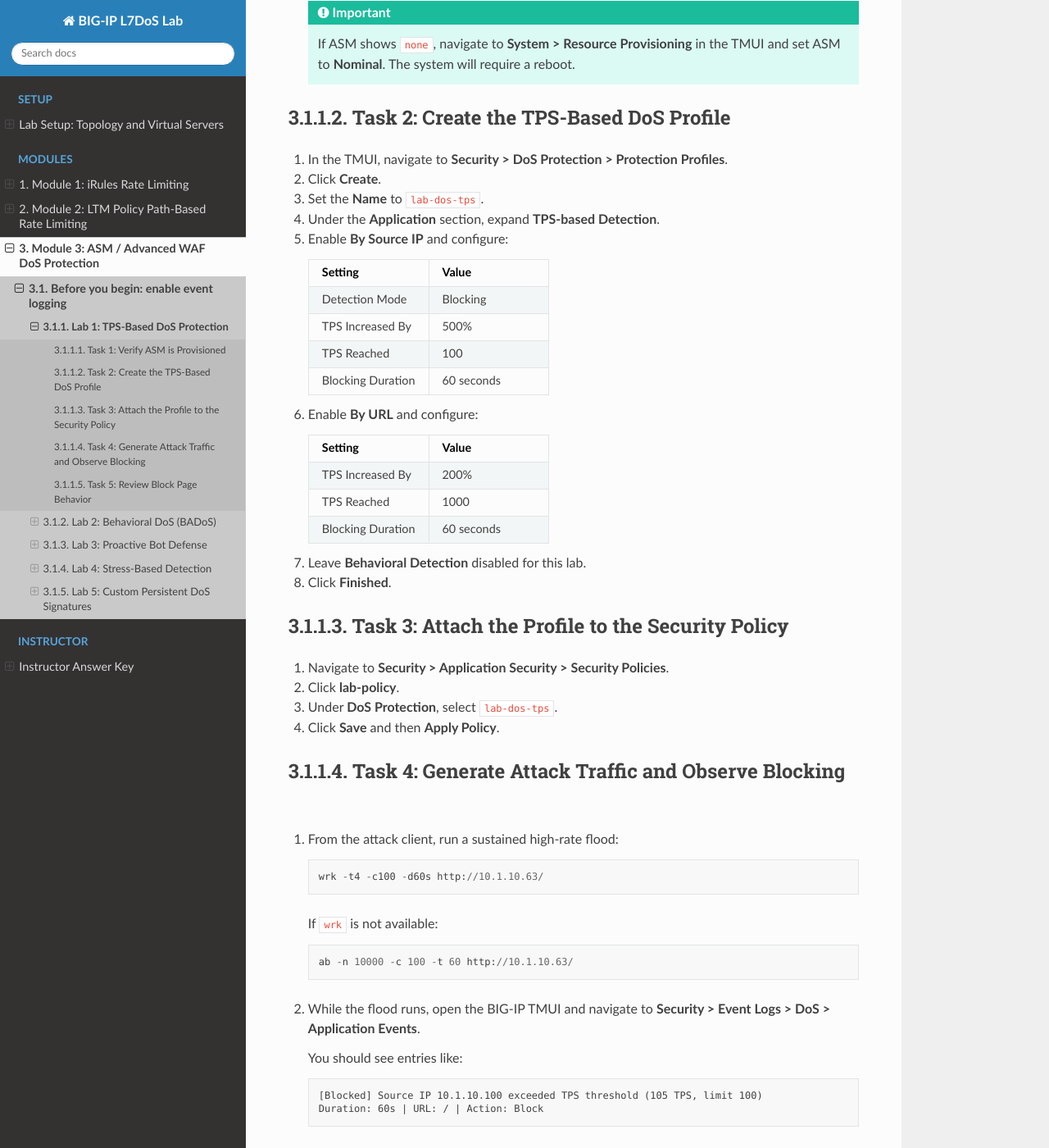
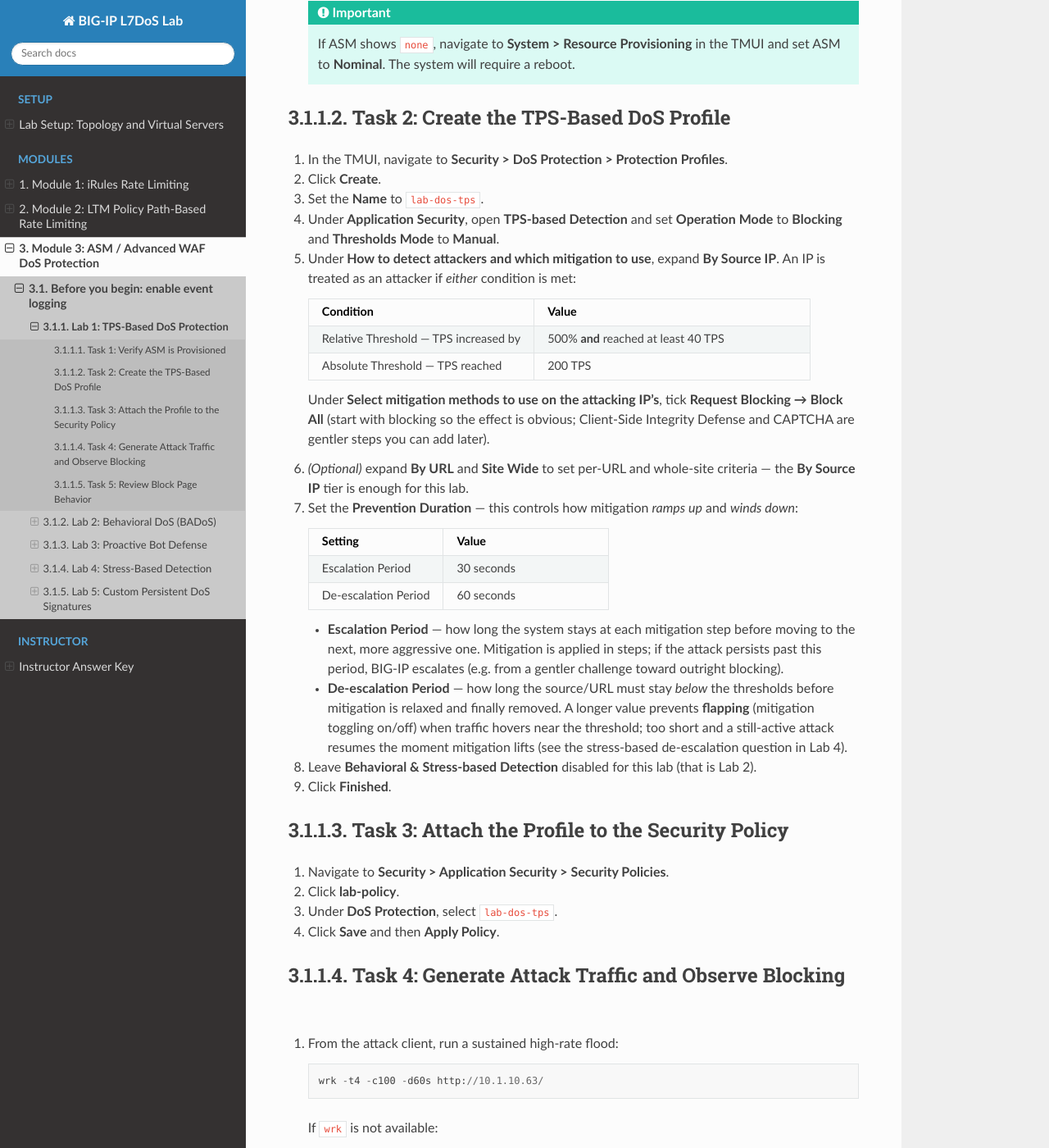
Before and after one commit to snowblind-/BIG-IP-L7DoS-Lab, a Sphinx documentation site: the page built from docs/module3-asm-waf/lab1/lab1-tps-based.rst, in a window 1280 px wide and 1400 px high, scrolled down 836 px. Shown: the whole window at 82% size. Built offline with Sphinx 7.4.7 and the Read the Docs theme 3.1.0, drawn with Linux system fonts in a browser that asks for light colours.

Commit message:
Lab 1 Task 2: real 17.5 TPS fields + add Prevention Duration (escalation/de-escalation)
The task used made-up fields (Detection Mode, per-tier 'Blocking Duration') and
never set Prevention Duration. Rewrite to match the 17.5 panel: Operation Mode +
Thresholds Mode (Manual), By Source IP relative (500%/40 TPS) + absolute (200 TPS)
criteria with Request Blocking mitigation, optional By URL/Site Wide, and a
Prevention Duration step (Escalation 30s / De-escalation 60s) with an explanation
of what each period does and why de-escalation length matters (flapping).

```diff
--- a/docs/module3-asm-waf/lab1/lab1-tps-based.rst
+++ b/docs/module3-asm-waf/lab1/lab1-tps-based.rst
@@ -45,41 +45,57 @@
 
 #. Set the **Name** to ``lab-dos-tps``.
 
-#. Under the **Application** section, expand **TPS-based Detection**.
+#. Under **Application Security**, open **TPS-based Detection** and set
+   **Operation Mode** to **Blocking** and **Thresholds Mode** to **Manual**.
 
-#. Enable **By Source IP** and configure:
+#. Under **How to detect attackers and which mitigation to use**, expand
+   **By Source IP**. An IP is treated as an attacker if *either* condition is met:
 
    .. list-table::
       :header-rows: 1
-      :widths: 50 50
+      :widths: 45 55
+
+      * - Condition
+        - Value
+      * - Relative Threshold — TPS increased by
+        - 500% **and** reached at least 40 TPS
+      * - Absolute Threshold — TPS reached
+        - 200 TPS
+
+   Under **Select mitigation methods to use on the attacking IP's**, tick
+   **Request Blocking → Block All** (start with blocking so the effect is
+   obvious; Client-Side Integrity Defense and CAPTCHA are gentler steps you can
+   add later).
+
+#. *(Optional)* expand **By URL** and **Site Wide** to set per-URL and
+   whole-site criteria — the **By Source IP** tier is enough for this lab.
+
+#. Set the **Prevention Duration** — this controls how mitigation *ramps up* and
+   *winds down*:
+
+   .. list-table::
+      :header-rows: 1
+      :widths: 45 55
 
       * - Setting
         - Value
-      * - Detection Mode
-        - Blocking
-      * - TPS Increased By
-        - 500%
-      * - TPS Reached
-        - 100
-      * - Blocking Duration
+      * - Escalation Period
+        - 30 seconds
+      * - De-escalation Period
         - 60 seconds
 
-#. Enable **By URL** and configure:
+   - **Escalation Period** — how long the system stays at each mitigation step
+     before moving to the next, more aggressive one. Mitigation is applied in
+     steps; if the attack persists past this period, BIG-IP escalates (e.g. from
+     a gentler challenge toward outright blocking).
+   - **De-escalation Period** — how long the source/URL must stay *below* the
+     thresholds before mitigation is relaxed and finally removed. A longer value
+     prevents **flapping** (mitigation toggling on/off) when traffic hovers near
+     the threshold; too short and a still-active attack resumes the moment
+     mitigation lifts (see the stress-based de-escalation question in Lab 4).
 
-   .. list-table::
-      :header-rows: 1
-      :widths: 50 50
-
-      * - Setting
-        - Value
-      * - TPS Increased By
-        - 200%
-      * - TPS Reached
-        - 1000
-      * - Blocking Duration
-        - 60 seconds
-
-#. Leave **Behavioral Detection** disabled for this lab.
+#. Leave **Behavioral & Stress-based Detection** disabled for this lab (that is
+   Lab 2).
 
 #. Click **Finished**.
 
```
